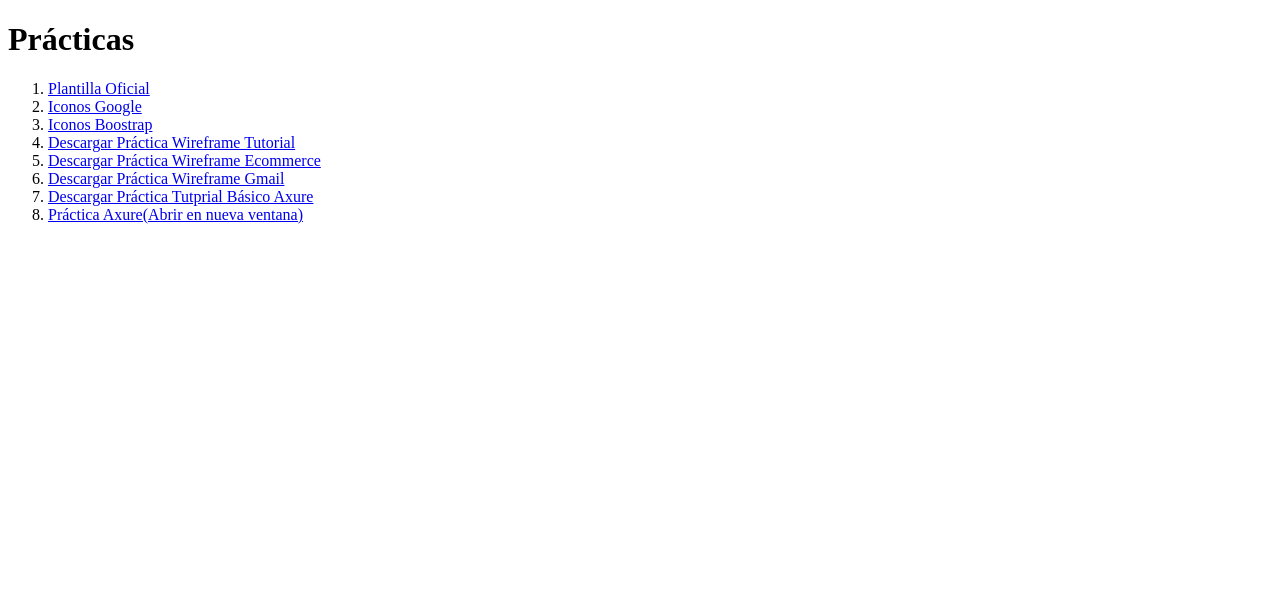
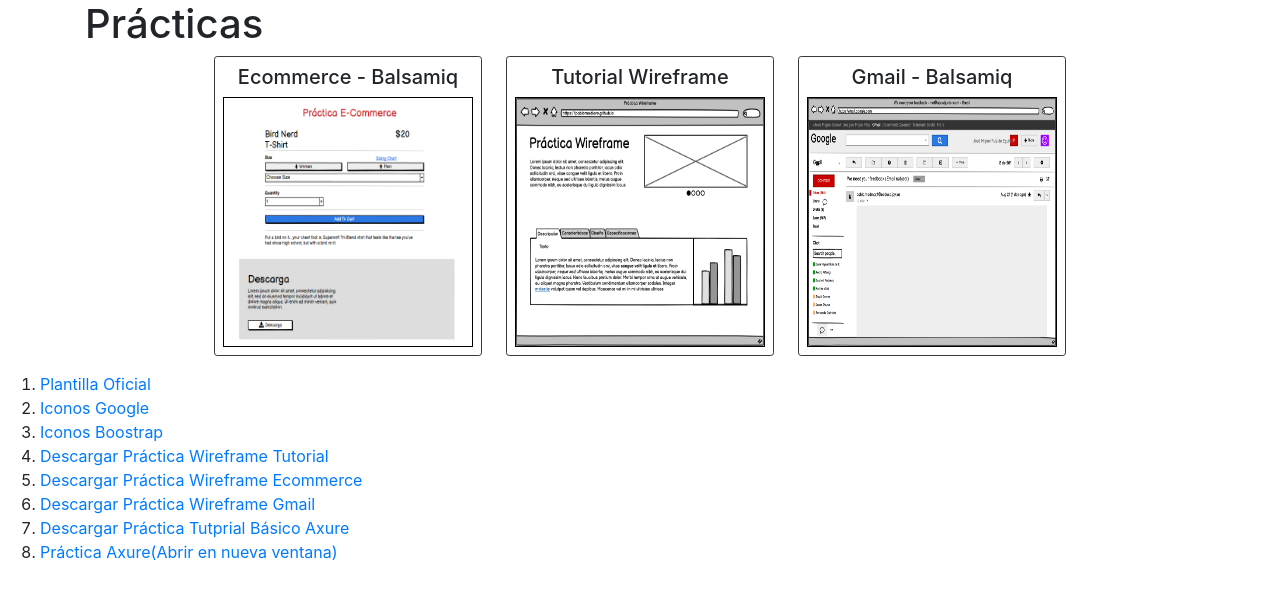
Before and after one commit to Pablomediero/pablomediero.github.io, a plain HTML site: page web/Tema1/Practicas/practicasU1.html in a window 1280 px wide. Drawn offline with nearby package versions, Linux system fonts and the light colour scheme.

Commit message:
Prueba Organización por columnas + Boostrap

```diff
--- a/web/Tema1/Practicas/practicasU1.html
+++ b/web/Tema1/Practicas/practicasU1.html
@@ -1,11 +1,47 @@
 <!DOCTYPE html>
 <html>
     <head>
-    <title>Pablo Mediero Web/Pr&aacute;cticas - Tema 1</title>
-    <meta name="viewport" content="width=device-width, initial-scale=1">
+        <title>Pablo Mediero Web/Pr&aacute;cticas - Tema 1</title>
+        <meta name="viewport" content="width=device-width, initial-scale=1">
+        <link rel="stylesheet" href="https://maxcdn.bootstrapcdn.com/bootstrap/4.5.2/css/bootstrap.min.css">
+  </head>
     </head>
-    <body class="container">
-        <h1>Pr&aacute;cticas</h1>
+    <body>
+        <div class="container">
+          <h1>Pr&aacute;cticas</h1>
+
+          <div id="primeraFila" class="row justify-content-center mb-3">
+
+              <span class="border border-dark rounded-sm p-2 mr-4 ">
+                <div class="text-center">
+                  <h5>Ecommerce - Balsamiq</h5>
+                  <a download="./Practica_Ecommerce.bmpr" href="./Practica_PlantillasWireframe/Practica_Ecommerce.bmpr" title="Ecommerce">
+                    <img alt="Tutorial Wireframe" src="./Practica_PlantillasWireframe/Practica_Ecommerce.png" width="250" height="250" style="border:thin solid black;">
+                  </a>
+                </div>
+              </span>
+
+              <span class="border border-dark rounded-sm p-2">
+                <div class="text-center">
+                  <h5>Tutorial Wireframe</h5>
+                  <a download="./Practica_TutorialWireframe.bmpr" href="./Practica_PlantillasWireframe/Practica_TutorialWireframe.bmpr" title="Tutorial Wireframe">
+                    <img alt="Tutorial Wireframe" src="./Practica_PlantillasWireframe/Practica_TutorialWireframe.png" width="250" height="250" style="border:thin solid black;">
+                  </a>
+                </div>
+              </span>
+
+              <span class="border border-dark rounded-sm p-2 ml-4">
+                <div class="text-center">
+                  <h5>Gmail - Balsamiq</h5>
+                  <a download="./Practica_Gmail.bmpr" href="./Practica_PlantillasWireframe/Practica_Gmail.bmpr" title="Tutorial Gmail">
+                    <img alt="Practica Gmail" src="./Practica_PlantillasWireframe/Practica_Gmail.png" width="250" height="250" style="border:thin solid black;">
+                  </a>
+                </div>
+              </span>
+
+          </div>
+        </div>
+
         <ol>
             <li><a href="./Ejemplo_Plantilla.pdf" download="Plantilla">Plantilla Oficial</a></li>
             <li><a href="./googleIcon.html">Iconos Google</a></li>
```
Also changed, not shown: index.html (+3 -2 lines), web/Tema1/Practicas/Practica_Ecommerce.png (deleted), web/Tema1/Practicas/Practica_PlantillasWireframe/Practica_Ecommerce.png (added), web/Tema1/Practicas/Practica_PlantillasWireframe/Practica_Gmail.png (renamed from web/Tema1/Practicas/Practica_Gmail.png), web/Tema1/Practicas/Practica_PlantillasWireframe/Practica_TutorialWireframe.png (renamed from web/Tema1/Practicas/Practica_TutorialWireframe.png), 9 other files.
